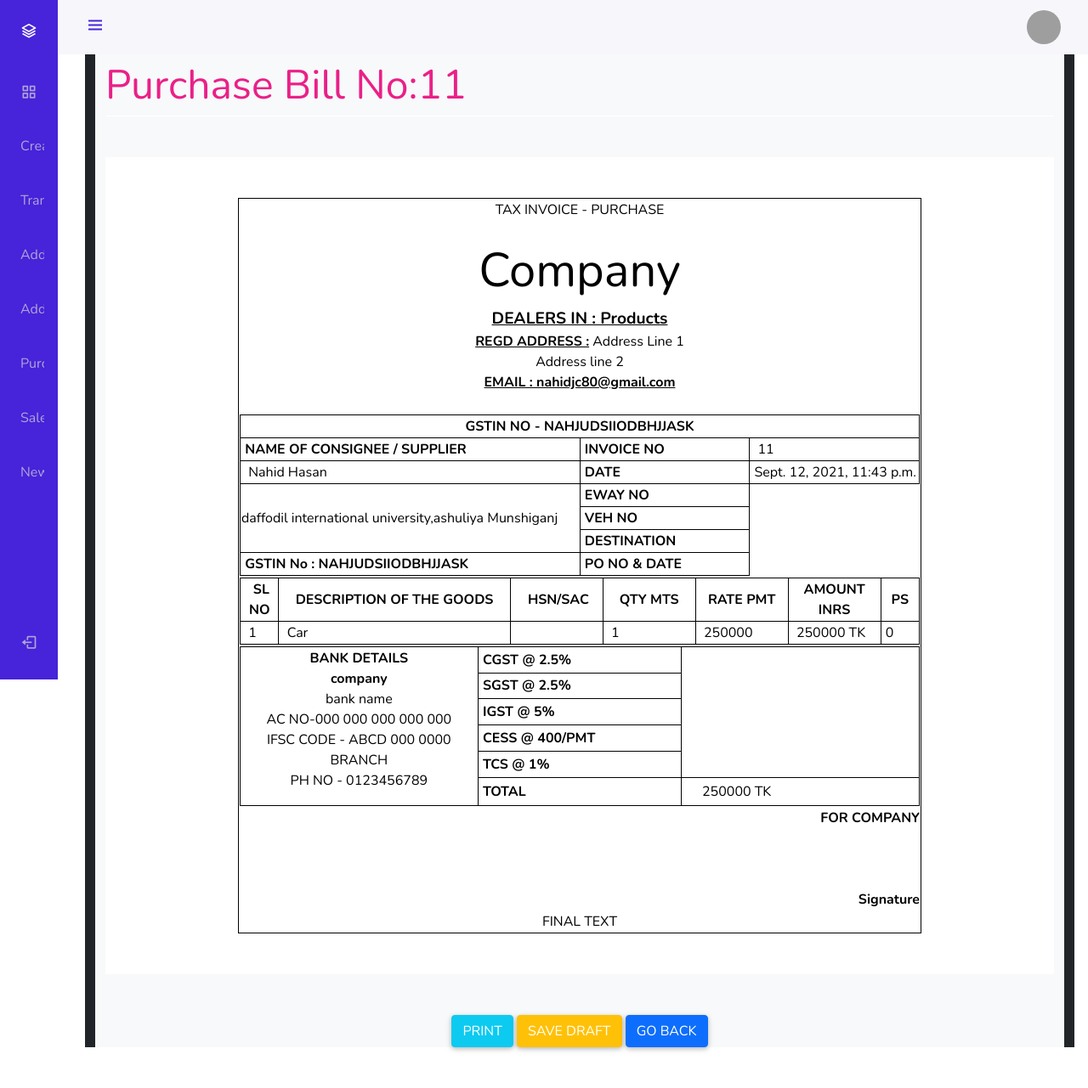
After one commit to Nahidjc/inventory-management-system-django, a Django app: page /transaction/purchase-bill/11/ in a window 1280 px wide. The commit adds this page. Shown: the whole page at 85% size. Run offline with Django 3.2, Linux system fonts and the light colour scheme; data comes from the database, SQL or seed files in the repository; both versions use the stored data as it was after the commit; some libraries are stand-ins or nearby versions; grey boxes are pictures that could not be loaded.

Commit message:
supplier invoice adding

```diff
--- a/templates/dashboard.html
+++ b/templates/dashboard.html
@@ -65,7 +65,7 @@
 
 
                         <a href="#" class="nav_link">
-                            <i class='bx bx-bar-chart-alt-2 nav_icon'></i>
+
                             <span class="nav_name">Transactions</span>
                         </a>
 
@@ -94,9 +94,7 @@
                             <span class="nav_name">New Sales Item</span>
                         </a>
 
-                        <a href="#" class="nav_link">
-                            <span class="iconify" data-icon="bx:bxs-category" data-width="30" data-height="30"></span>
-                            <span class="nav_name">Add Category</span> </a>
+
                     </div>
                 </div> <a href="#" class="nav_link"> <i class='bx bx-log-out nav_icon'></i> <span
                         class="nav_name">SignOut</span> </a>
--- a/templates/itemdashboard.html
+++ b/templates/itemdashboard.html
@@ -162,7 +162,7 @@
                     <p>Total Price: {{ product.totalPrice }} tk</p>
                     <p>Product Quantity: {{ product.quantity}}</p>
                     <p>Product Name: {{ product.inventoryName}}</p>
-                    <a href="#">View Bill</a>
+                    <a href="{% url 'transaction:purchase-bill' bill_id=product.bill_id %}">View Bill</a>
                 </div>
             </div>
             <hr>
--- /dev/null
+++ b/templates/transaction/purchaseBillprint.html
@@ -0,0 +1,268 @@
+{% extends "dashboard.html" %}
+{% load widget_tweaks %}
+{% load static %}
+
+
+{% block body_block %}
+<div class="my-5 container-fluid bg-dark">
+    <div class="container bg-light">
+        <div style="color:#ea2088; font-style: bold; font-size: 3rem;  border-bottom: 1px solid white;">
+            Purchase Bill No:{{billDetails.bill_id}}</div>
+
+        <br><br>
+
+        <form method="post">
+            {% csrf_token %}
+
+            <div class="bg">
+
+                <br><br>
+
+                <div id="printArea" class="bg">
+
+                    <table class="outer-box inner-box" style="width: 800px; margin-left: auto; margin-right: auto;">
+                        <tbody>
+
+                            <tr style="height: 1px;">
+                                <td>
+                                    <p style="text-align: center;">TAX INVOICE - PURCHASE</p>
+                                </td>
+                            </tr>
+
+                            <tr style="text-align: center;">
+                                <td>
+                                    <span style="font-size: 350%;">Company</span> <br>
+                                    <span
+                                        style="font-size: 120%; font-weight: bold; text-decoration: underline;">DEALERS
+                                        IN
+                                        :
+                                        Products</span> <br>
+                                    <span style="text-decoration: underline; font-weight: bold;">REGD ADDRESS :</span>
+                                    Address
+                                    Line 1<br>Address line 2<br>
+                                    <span style="text-decoration: underline; font-weight: bold;">EMAIL
+                                        : {{billDetails.supplier.email}}</span>
+                                    <br><br>
+                                </td>
+                            </tr>
+
+                            <tr>
+                                <td>
+                                    <table class="outer-box"
+                                        style="width: 800px; margin-left: auto; margin-right: auto;">
+                                        <tbody>
+                                            <tr>
+                                                <td class="inner-box" style="text-align: center; font-weight: bold;"
+                                                    colspan="3">GSTIN NO - {{billDetails.supplier.gstinNo}}</td>
+                                            </tr>
+                                            <tr>
+                                                <td class="inner-box" style="width: 50%; font-weight: bold;">&nbsp;NAME
+                                                    OF
+                                                    CONSIGNEE / SUPPLIER</td>
+                                                <td class="inner-box" style="width: 25%; font-weight: bold;">
+                                                    &nbsp;INVOICE
+                                                    NO
+                                                </td>
+                                                <td class="inner-box" style="width: 25%;">&nbsp;
+                                                    {{ billDetails.bill_id}}
+                                                </td>
+                                            </tr>
+                                            <tr>
+                                                <td class="inner-box" style="width: 50%;">&nbsp;
+                                                    {{ billDetails.supplier}}
+                                                </td>
+                                                <td class="inner-box" style="width: 25%; font-weight: bold;">&nbsp;DATE
+                                                </td>
+                                                <td class="inner-box" style="width: 25%;">&nbsp;{{ billDetails.date }}
+                                                </td>
+                                            </tr>
+                                            <tr>
+                                                <td class="inner-box" style="width: 50%;" rowspan="3">
+                                                    {{billDetails.supplier.address}}</td>
+                                                <td class="inner-box" style="width: 25%; font-weight: bold;">&nbsp;EWAY
+                                                    NO
+                                                </td>
+
+                                            </tr>
+                                            <tr>
+                                                <td class="inner-box" style="width: 25%; font-weight: bold;">&nbsp;VEH
+                                                    NO
+                                                </td>
+
+                                            </tr>
+                                            <tr>
+                                                <td class="inner-box" style="width: 25%; font-weight: bold;">
+                                                    &nbsp;DESTINATION
+                                                </td>
+
+                                            </tr>
+                                            <tr>
+                                                <td class="inner-box" style="font-weight: bold;">&nbsp;GSTIN No :
+                                                    {{billDetails.supplier.gstinNo }}</td>
+                                                <td class="inner-box" style="width: 25%; font-weight: bold;">&nbsp;PO NO
+                                                    &amp;
+                                                    DATE</td>
+
+                                            </tr>
+                                        </tbody>
+                                    </table>
+                                </td>
+                            </tr>
+
+                            <tr>
+                                <td>
+                                    <table class="outer-box"
+                                        style="width: auto; margin-left: auto; margin-right: auto;">
+                                        <tbody>
+                                            <tr>
+                                                <td class="inner-box"
+                                                    style="width: 05%; font-weight: bold; text-align: center;">&nbsp;SL
+                                                    NO
+                                                </td>
+                                                <td class="inner-box"
+                                                    style="width: 30%; font-weight: bold; text-align: center;">
+                                                    DESCRIPTION
+                                                    OF
+                                                    THE GOODS</td>
+                                                <td class="inner-box"
+                                                    style="width: 12%; font-weight: bold; text-align: center;">
+                                                    &nbsp;HSN/SAC
+                                                </td>
+                                                <td class="inner-box"
+                                                    style="width: 12%; font-weight: bold; text-align: center;">QTY MTS
+                                                </td>
+                                                <td class="inner-box"
+                                                    style="width: 12%; font-weight: bold; text-align: center;">RATE PMT
+                                                </td>
+                                                <td class="inner-box"
+                                                    style="width: 12%; font-weight: bold; text-align: center;">AMOUNT
+                                                    INRS
+                                                </td>
+                                                <td class="inner-box"
+                                                    style="width: 05%; font-weight: bold; text-align: center;">PS</td>
+                                            </tr>
+
+                                            <tr style="height: auto;">
+                                                <td class="inner-box" style="width: 5%;">&nbsp; 1</td>
+                                                <td class="inner-box" style="width: 30%;">&nbsp;
+                                                    {{billDetails.inventoryName.name}}
+                                                </td>
+                                                <td class="inner-box" style="width: 12%;">&nbsp;</td>
+                                                <td class="inner-box" style="width: 12%;">&nbsp;
+                                                    {{ billDetails.quantity}}
+                                                </td>
+                                                <td class="inner-box" style="width: 12%;">&nbsp;
+                                                    {{ billDetails.itemPrice }}
+                                                </td>
+                                                <td class="inner-box" style="width: 12%;">&nbsp;
+                                                    {{ billDetails.totalPrice }} TK
+                                                </td>
+                                                <td class="inner-box" style="width: 5%;">&nbsp;0</td>
+                                            </tr>
+
+                                        </tbody>
+                                    </table>
+                                </td>
+                            </tr>
+
+                            <tr>
+                                <td>
+                                    <table class="outer-box inner-box"
+                                        style="width: 800px; margin-left: auto; margin-right: auto;">
+                                        <tbody>
+                                            <tr>
+                                                <td class="inner-box" style="width: 35%; text-align: center;"
+                                                    rowspan="6">
+                                                    <p> <span style="font-weight: bold;">BANK DETAILS <br>
+                                                            company</span>
+                                                        <br>
+                                                        bank name <br> AC NO-000 000 000 000 000 <br> IFSC CODE - ABCD
+                                                        000
+                                                        0000
+                                                        <br> BRANCH <br> PH NO - 0123456789
+                                                    </p>
+                                                </td>
+                                                <td class="inner-box" style="width: 30%; font-weight: bold;">&nbsp;CGST
+                                                    @
+                                                    2.5%
+                                                </td>
+
+                                            </tr>
+                                            <tr>
+                                                <td class="inner-box" style="font-weight: bold;">&nbsp;SGST @ 2.5%</td>
+
+                                            </tr>
+                                            <tr>
+                                                <td class="inner-box" style="font-weight: bold;">&nbsp;IGST @ 5% </td>
+
+                                            </tr>
+                                            <tr>
+                                                <td class="inner-box" style="font-weight: bold;">&nbsp;CESS @ 400/PMT
+                                                </td>
+
+                                            </tr>
+                                            <tr>
+                                                <td class="inner-box" style="font-weight: bold;">&nbsp;TCS @ 1%</td>
+
+                                            </tr>
+                                            <tr>
+                                                <td class="inner-box" style="font-weight: bold;">&nbsp;TOTAL</td>
+                                                <td class="align-middle inner-box">&nbsp; <input type="text"
+                                                        name="total" class="align-middle" pattern="[0-9]+\.[0-9]+"
+                                                        style="border: 0; overflow: hidden;"
+                                                        value="{% if  billDetails.totalPrice %}   {{ billDetails.totalPrice }} TK {% endif %}">
+                                                </td>
+                                            </tr>
+                                        </tbody>
+                                    </table>
+                                </td>
+                            </tr>
+
+                            <tr>
+                                <td style="text-align: right;">
+                                    <span style="font-weight: bold;">FOR COMPANY <br><br><br><br> Signature</span>
+                                </td>
+                            </tr>
+
+                            <tr>
+                                <td style="text-align: center;">
+                                    FINAL TEXT
+                                </td>
+                            </tr>
+
+                        </tbody>
+                    </table>
+
+                </div>
+
+                <br><br>
+
+            </div>
+
+            <br><br>
+
+            <div class="mb-5 wrapper">
+                <button class="text-center text-white btn btn-info" onclick="printpage('printArea')">Print</button>
+                <button class="text-center text-white btn btn-warning" type="submit">Save Draft</button>
+                <a href="#" class="text-center btn btn-primary">Go Back</a>
+            </div>
+
+        </form>
+    </div>
+
+</div>
+
+<script>
+    function printpage(divName) {
+        var printContents = document.getElementById(divName).innerHTML;
+        var originalContents = document.body.innerHTML;
+        document.body.innerHTML = printContents;
+        window.print();
+        document.body.innerHTML = originalContents;
+    }
+</script>
+
+
+
+
+{% endblock %}
--- a/templates/transaction/salesItemsLists.html
+++ b/templates/transaction/salesItemsLists.html
@@ -108,7 +108,7 @@
         </div>
 
         <div>
-            <a href="/transaction/salesitem-lists/" class="btn btn-info btn-sm text-white ">New Incomming Stock</a>
+            <a href="/transaction/salesitem" class="btn btn-info btn-sm text-white ">New Incomming Stock</a>
         </div>
     </div>
     <div class="row">
--- a/transaction/urls.py
+++ b/transaction/urls.py
@@ -10,4 +10,5 @@ urlpatterns = [
     path('billprint/<bill_id>/', views.bill_print, name='bill-print'),
     path('purchase-lists/', views.purchase_list, name='purchase-list'),
     path('salesitem-lists/', views.sales_item_lists, name='sales-items-lists'),
+    path('purchase-bill/<bill_id>/', views.purchaseBill, name='purchase-bill'),
 ]
--- a/transaction/views.py
+++ b/transaction/views.py
@@ -81,6 +81,12 @@ def bill_print(request, bill_id):
     return render(request, 'transaction/billprint.html', context={'billDetails': billDetails})
 
 
+def purchaseBill(request, bill_id):
+    billDetails = PurchaseItem.objects.get(bill_id=bill_id)
+    print(billDetails.bill_id)
+    return render(request, 'transaction/purchaseBillprint.html', context={'billDetails': billDetails})
+
+
 def purchase_list(request):
     purchaseProducts = PurchaseItem.objects.all()
     print(purchaseProducts)
```
Also changed, not shown: db.sqlite3.
